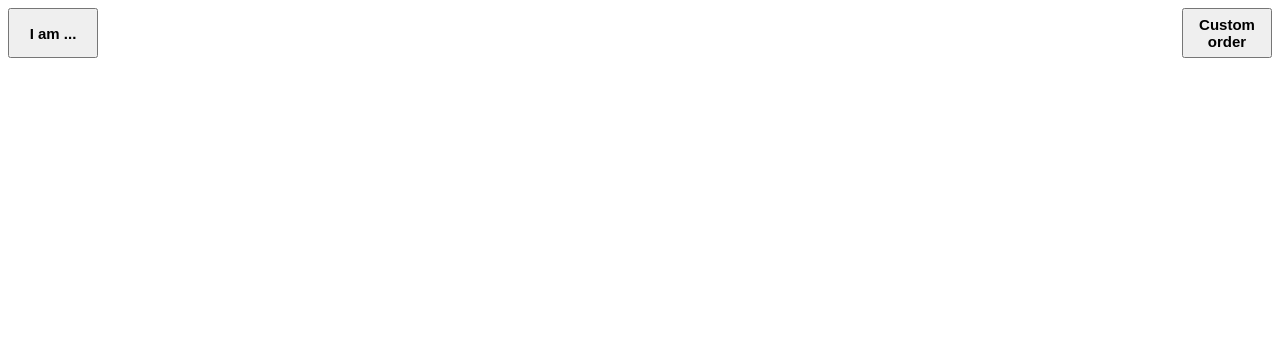
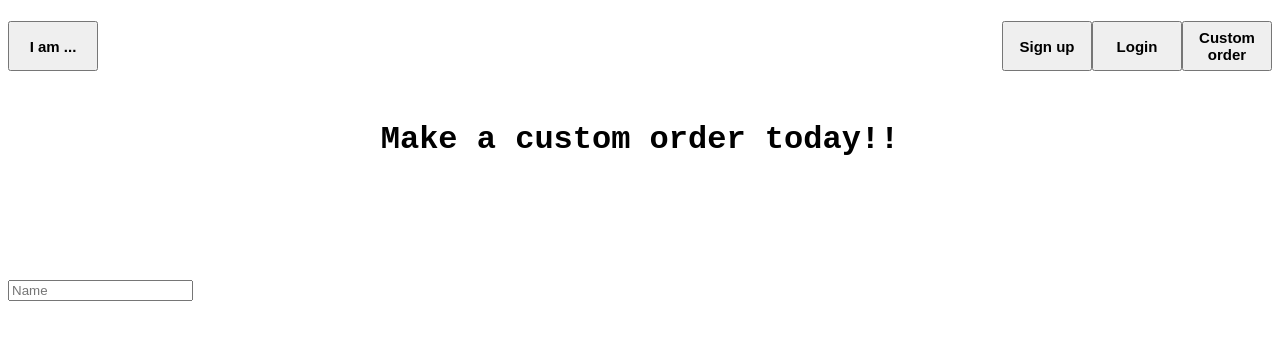
Before and after one commit to SilentStorm227/I-am, a React (Vite) app in the folder Frontend/I-am/: page /custom-order in a window 1280 px wide. Shown: the top 340 px of the page. Built offline with nearby package versions, Linux system fonts and the light colour scheme.

Commit message:
time to make it work and maybe beautiful

```diff
--- a/Frontend/I-am/src/App.jsx
+++ b/Frontend/I-am/src/App.jsx
@@ -5,17 +5,26 @@ import {BrowserRouter as Router, Route, Routes, Link } from "react-router-dom"
 import Home from "./Pages/Home";
 import Chains1 from "./Pages/Chains1"
 import Navbar from './Pages/Navbar';
+import Custom from "./Pages/Custom";
+import Login from "./Pages/Login";
+import Signin from "./Pages/Signin";
 
 function App() {
   return (
     <>
 
       <Router>
+
         <Navbar />
+
         <Routes>
           <Route path='/' element={<Home />} />
           <Route path='/1' element={<Chains1 />} />
+          <Route path='/custom-order' element={<Custom />} />
+          <Route path='/Login' element={<Login />} />
+          <Route path='/Sign-in' element={<Signin />} />
         </Routes>
+
       </Router>
 
     </>
--- /dev/null
+++ b/Frontend/I-am/src/Pages/Custom.jsx
@@ -0,0 +1,13 @@
+import "../Style/custom order.css"
+
+function Custom() {
+    return(
+        <div>
+            <h1 className="text2">Make a custom order today!!</h1>
+
+            <input placeholder="Name"></input>
+        </div>
+    )
+}
+
+export default Custom;
--- a/Frontend/I-am/src/Pages/Navbar.jsx
+++ b/Frontend/I-am/src/Pages/Navbar.jsx
@@ -15,6 +15,14 @@ function Navbar() {
                     <Link to="/custom-order" className="right">
                         <button className="button1">Custom order</button>
                     </Link>
+
+                    <Link to="/login" className="right">
+                        <button className="button1">Login</button>
+                    </Link>
+
+                    <Link to="/sign-in" className="right">
+                        <button className="button1">Sign up</button>
+                    </Link>
             </nav>
         </div>
     )
--- a/Frontend/I-am/src/Style/custom order.css
+++ b/Frontend/I-am/src/Style/custom order.css
@@ -0,0 +1,4 @@
+.text2{
+    text-align: center;
+    padding: 100px;
+}
```
Also changed, not shown: Frontend/I-am/src/Pages/Costom.jsx (deleted), Frontend/I-am/src/Pages/Login.jsx (added), Frontend/I-am/src/Pages/Signin.jsx (added).
